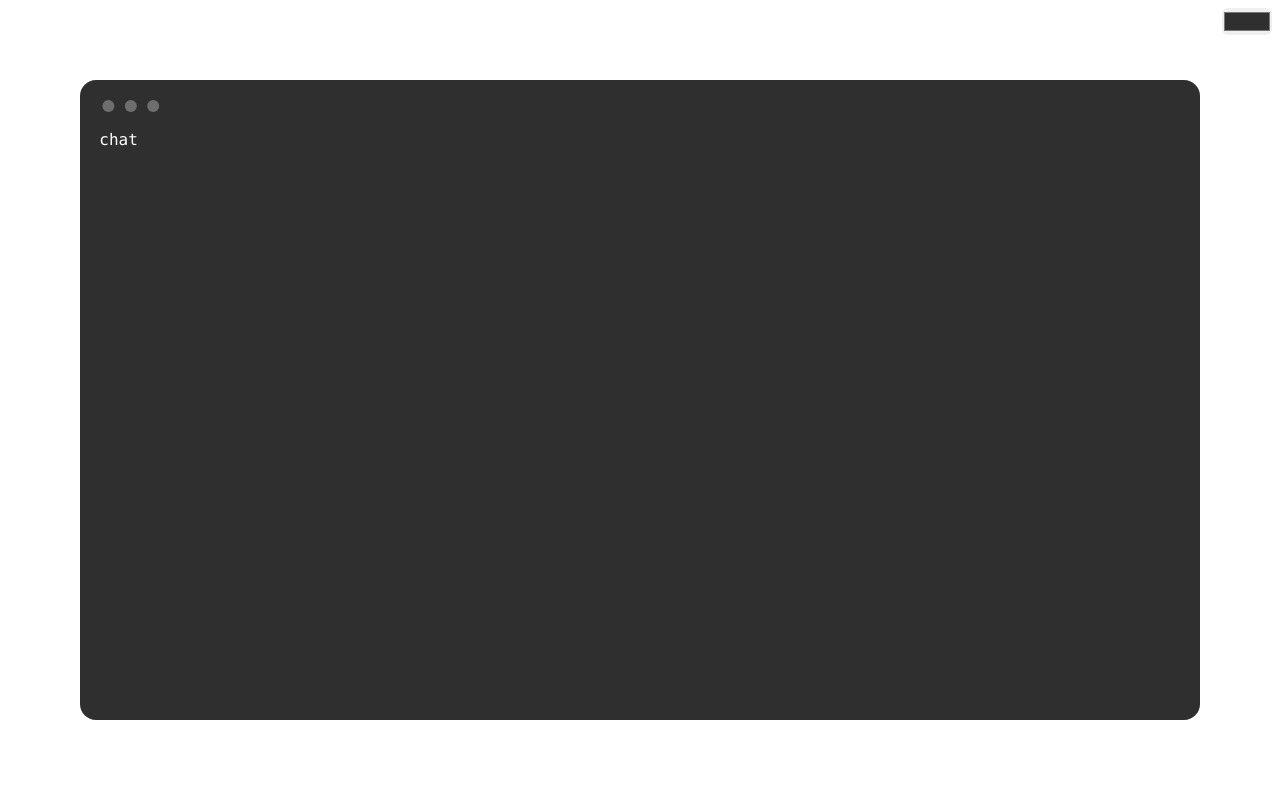
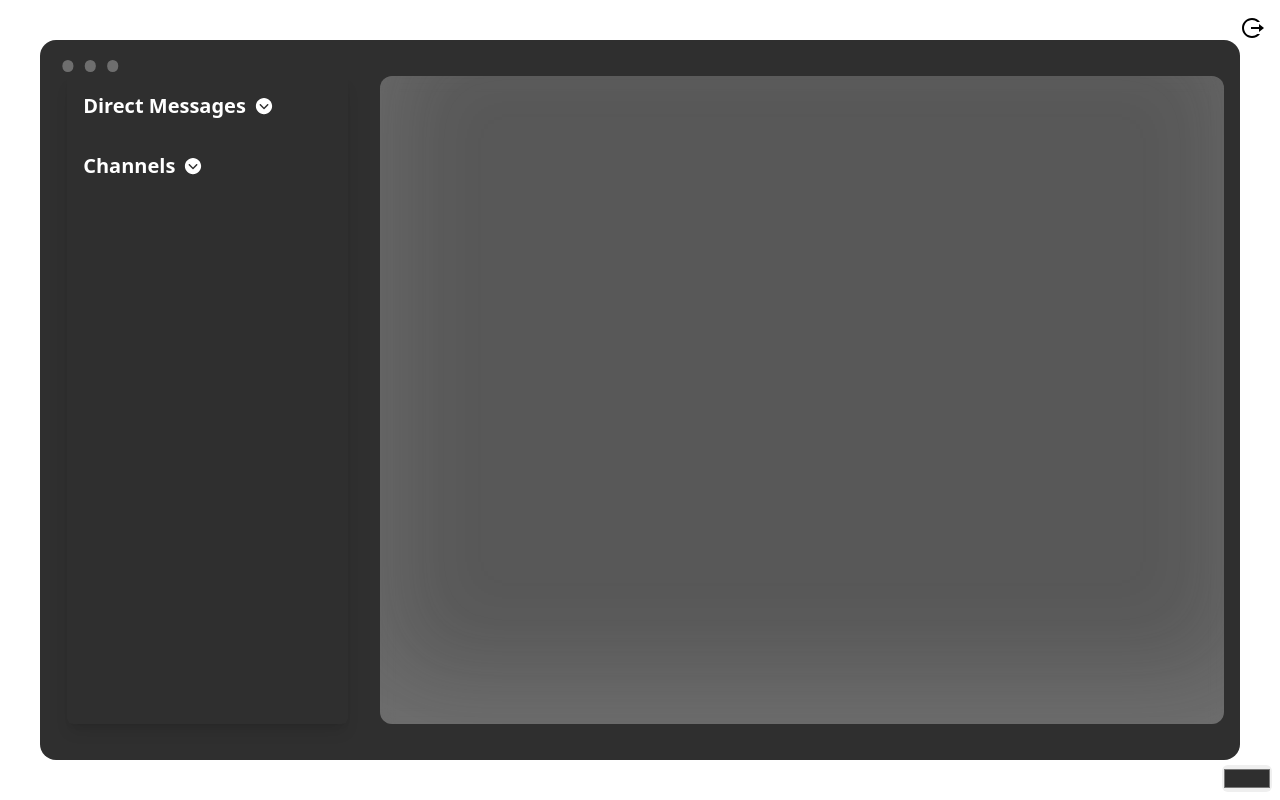
Before and after one commit to Kojimena/REDES-P1, a Next.js app: page /chat in a window 1280 px wide. Built offline with nearby package versions, Linux system fonts and the light colour scheme.

Commit message:
ui -> chat

```diff
--- a/app/chat/page.jsx
+++ b/app/chat/page.jsx
@@ -1,23 +1,142 @@
 "use client";
 import React, {useState} from 'react'
+import { IoIosArrowDropdownCircle } from "react-icons/io"
+import { RiLogoutCircleRLine } from "react-icons/ri"
 
 const Chat = () => {
-    const [bgColor, setBgColor] = useState('#2f2f2f');
+    const [bgColor, setBgColor] = useState('#2f2f2f')
+    const [showPrivateMessages, setShowPrivateMessages] = useState(false)
+    const [showChannelMessages, setShowChannelMessages] = useState(false)
 
     const handleColorChange = (event) => {
-        setBgColor(event.target.value);
-    };
+        setBgColor(event.target.value)
+    }
+
+    const direct_messages = [
+        {
+            name: 'John Doe',
+            status: 'online',
+            messages: [
+                {
+                    from: 'John Doe',
+                    message: 'Hello, how are you?',
+                    timestamp: '10:00 AM'
+                },
+                {
+                    from: 'Me',
+                    message: 'I am good, thanks for asking',
+                    timestamp: '10:01 AM'
+                }
+            ]
+        },
+        {
+            name: 'Paul Smith',
+            status: 'offline',
+            messages: [
+                {
+                    from: 'Paul Smith',
+                    message: 'Hey, what are you doing?',
+                    timestamp: '10:00 AM'
+                },
+                {
+                    from: 'Me',
+                    message: 'Nothing much, just chilling',
+                    timestamp: '10:01 AM'
+                }
+            ]
+        }
+    ]
+
+    const channel_messages = [
+        {
+            name: 'General',
+            messages: [
+                {
+                    from: 'John Doe',
+                    message: 'Hello, how are you?',
+                    timestamp: '10:00 AM'
+                },
+                {
+                    from: 'Me',
+                    message: 'I am good, thanks for asking',
+                    timestamp: '10:01 AM'
+                }
+            ]
+        },
+        {
+            name: 'Random',
+            messages: [
+                {
+                    from: 'Paul Smith',
+                    message: 'Hey, what are you doing?',
+                    timestamp: '10:00 AM'
+                },
+                {
+                    from: 'Me',
+                    message: 'Nothing much, just chilling',
+                    timestamp: '10:01 AM'
+                }
+            ]
+        }
+    ]
+
+    const triplify_array = (arr) => {
+        return Array(5).fill(arr).flat()
+    }
+
+    const messages = triplify_array(direct_messages)
 
     return (
-        <div className='page bg-white md:p-20 h-screen relative'>
+        <div className='page bg-white md:p-10 h-screen relative'>
             <input
                 type="color"
                 value={bgColor}
                 onChange={handleColorChange}
-                className="absolute top-0 right-0 rounded-md m-2"
+                className="absolute bottom-0 right-0 rounded-md m-2"
             />
-            <div className="mockup-code text-white w-full h-full overflow-y-auto" style={{backgroundColor: bgColor}}>
-                <pre><code>chat</code></pre>
+            <div className='absolute top-0 right-0 m-4'>
+                <RiLogoutCircleRLine className='text-black text-2xl cursor-pointer' />
+            </div>
+            <div className="mockup-code text-white w-full h-full overflow-y-auto flex" style={{backgroundColor: bgColor}}>
+                <div className='bg-transparent text-black rounded-md m-4 w-1/4 shadow-lg overflow-y-scroll'>
+                    <span className='text-xl p-4 font-poppins text-white flex justify-start items-center font-semibold'>
+                        Direct Messages
+                        <IoIosArrowDropdownCircle
+                            className='text-white ml-2 cursor-pointer'
+                            onClick={() => setShowPrivateMessages(!showPrivateMessages)}
+                        />
+                    </span>
+                    {
+                        showPrivateMessages && messages.map(contact => (
+                            <div className='flex items-center justify-between p-2 m-2 bg-gray-200 rounded-xl cursor-pointer' key={contact.name}>
+                                <div className='flex items-center'>
+                                    <div className='h-8 w-8 bg-green-500 rounded-full'></div>
+                                    <div className='ml-2'>{contact.name}</div>
+                                </div>
+                                <div className='text-sm'>{contact.status}</div>
+                            </div>
+                        ))
+                    }
+                    <span className='text-xl p-4 font-poppins text-white flex justify-start items-center font-semibold'>
+                        Channels
+                        <IoIosArrowDropdownCircle
+                            className='text-white ml-2 cursor-pointer'
+                            onClick={() => setShowChannelMessages(!showChannelMessages)}
+                        />
+                    </span>
+                    {
+                        showChannelMessages && channel_messages.map(channel => (
+                            <div className='flex items-center justify-between p-2 m-2 bg-gray-200 rounded-xl cursor-pointer' key={channel.name}>
+                                <div className='flex items-center'>
+                                    <div className='h-8 w-8 bg-green-500 rounded-full'></div>
+                                    <div className='ml-2'>{channel.name}</div>
+                                </div>
+                            </div>
+                        ))
+                    }
+                </div>
+                <div className='glassmorphism shadow-2xl text-black p-10 rounded-md m-4 w-3/4'>
+                </div>
             </div>
         </div>
     )
--- a/styles/globals.css
+++ b/styles/globals.css
@@ -21,3 +21,7 @@
 .page{
   @apply flex min-h-screen flex-col items-center;
 }
+
+.glassmorphism {
+  @apply rounded-xl bg-white/20 shadow-[inset_10px_-50px_94px_0_rgb(199,199,199,0.2)] backdrop-blur p-5;
+}
```
Also changed, not shown: package.json (+6 -1 lines), 1 other file (tests, documents, lock files or other folders).
